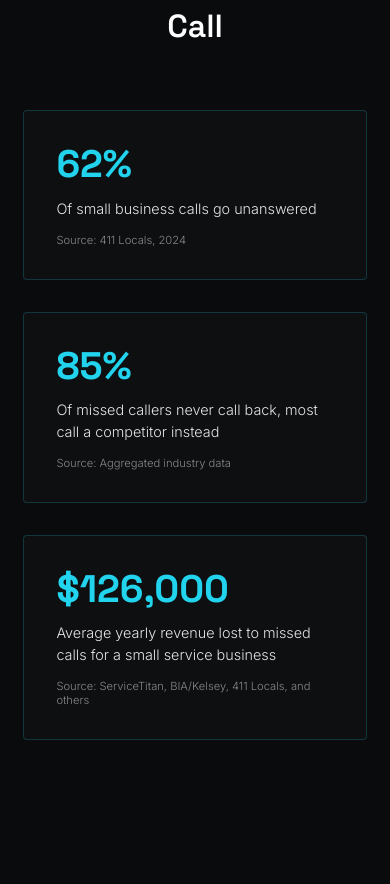
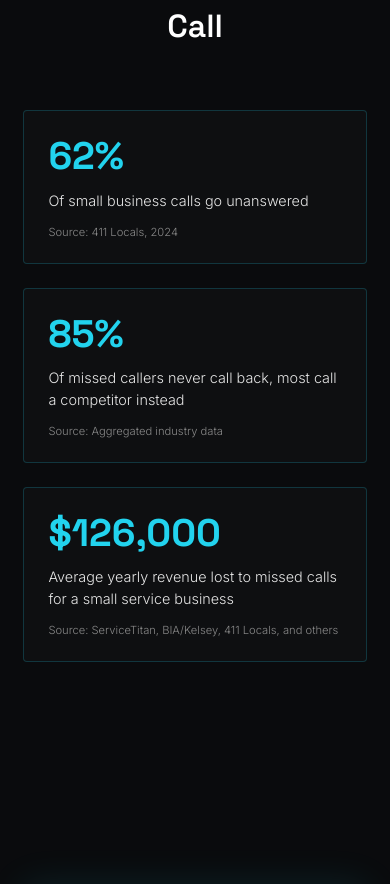
Before and after one commit to Eava-Dev/Eava-website, a Next.js app: page / in a window 390 px wide. Shown: the part 10813-11697 px from the top of the page. Built offline with nearby package versions, Linux system fonts and the light colour scheme.

Commit message:
Fix stat cards wrapping to two rows
Grid min-width (260px) plus gap exceeded the 760px container, forcing
a 2+1 wrap. Reduced min-width to 220px, gap to 1.5rem, and card padding
to 1.5rem so all three fit in one row on desktop; still stacks to a
single column on mobile.

```diff
--- a/app/components/MissedCallCostSection.tsx
+++ b/app/components/MissedCallCostSection.tsx
@@ -49,8 +49,8 @@ export default function MissedCallCostSection() {
       <div
         style={{
           display: "grid",
-          gridTemplateColumns: "repeat(auto-fill, minmax(260px, 1fr))",
-          gap: "2rem",
+          gridTemplateColumns: "repeat(auto-fit, minmax(220px, 1fr))",
+          gap: "1.5rem",
           maxWidth: "760px",
           marginLeft: "auto",
           marginRight: "auto",
@@ -63,7 +63,7 @@ export default function MissedCallCostSection() {
                 border: "1px solid rgba(34,211,238,0.2)",
                 borderRadius: "4px",
                 background: "rgba(255,255,255,0.02)",
-                padding: "2rem",
+                padding: "1.5rem",
                 height: "100%",
               }}
             >
```
